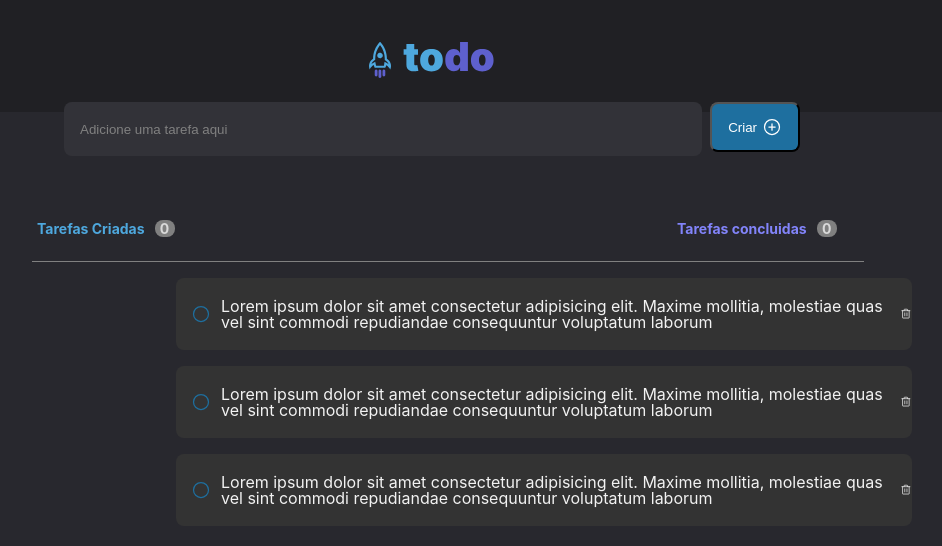
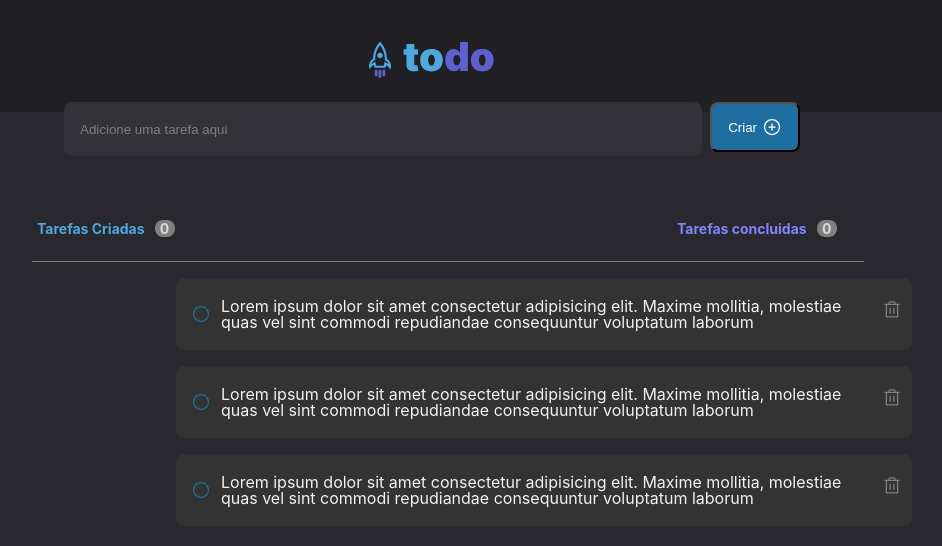
Before and after one commit to ReinaldoARamos/Todo_React, a React (Vite) app: page / in a window 1280 px wide. Shown: the top 546 px of the page, without its empty margins (208-1150 px from the left). Built offline with nearby package versions, Linux system fonts and the light colour scheme.

Commit message:
terminando a estilização do botão de deletar

```diff
--- a/src/componentes/NewTask.jsx
+++ b/src/componentes/NewTask.jsx
@@ -14,7 +14,7 @@ export function NewTask() {
           voluptatum laborum
 
         </span>
-        <Trash size={20} />
+        <button className={styles.Delete}><Trash size={20} /> </button>
       </div>
     </div>
   );
--- a/src/componentes/NewTask.module.css
+++ b/src/componentes/NewTask.module.css
@@ -41,3 +41,16 @@ transition: 0.2s;
 .circle:hover{
   color: #5E60CE;
 }
+.Delete{
+  padding: 10px 10px 10px;
+  margin-bottom: 5px;
+  background: transparent;
+  color: var(--grey-300);
+  border: none;
+  transition: 0.2s;
+  cursor: pointer;
+}
+
+.Delete:hover{
+  color: #F75A68
+}
```
